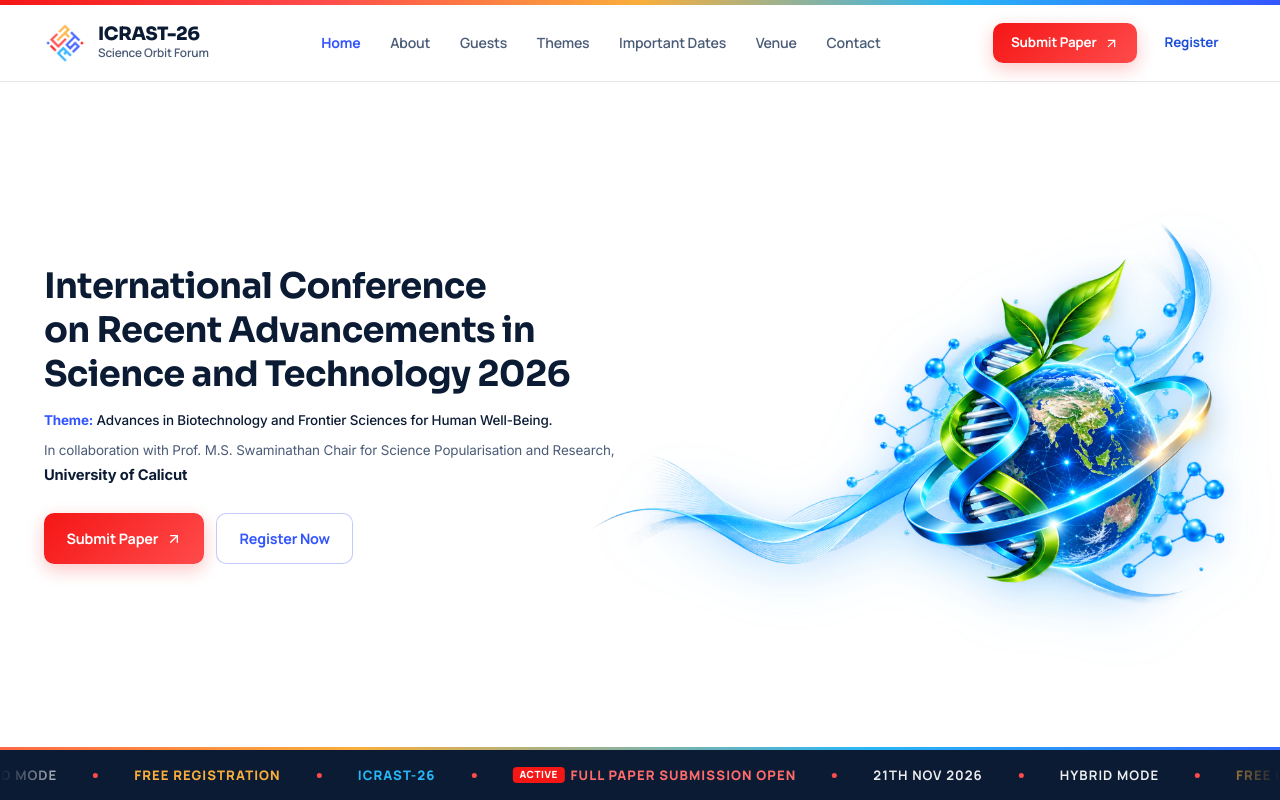
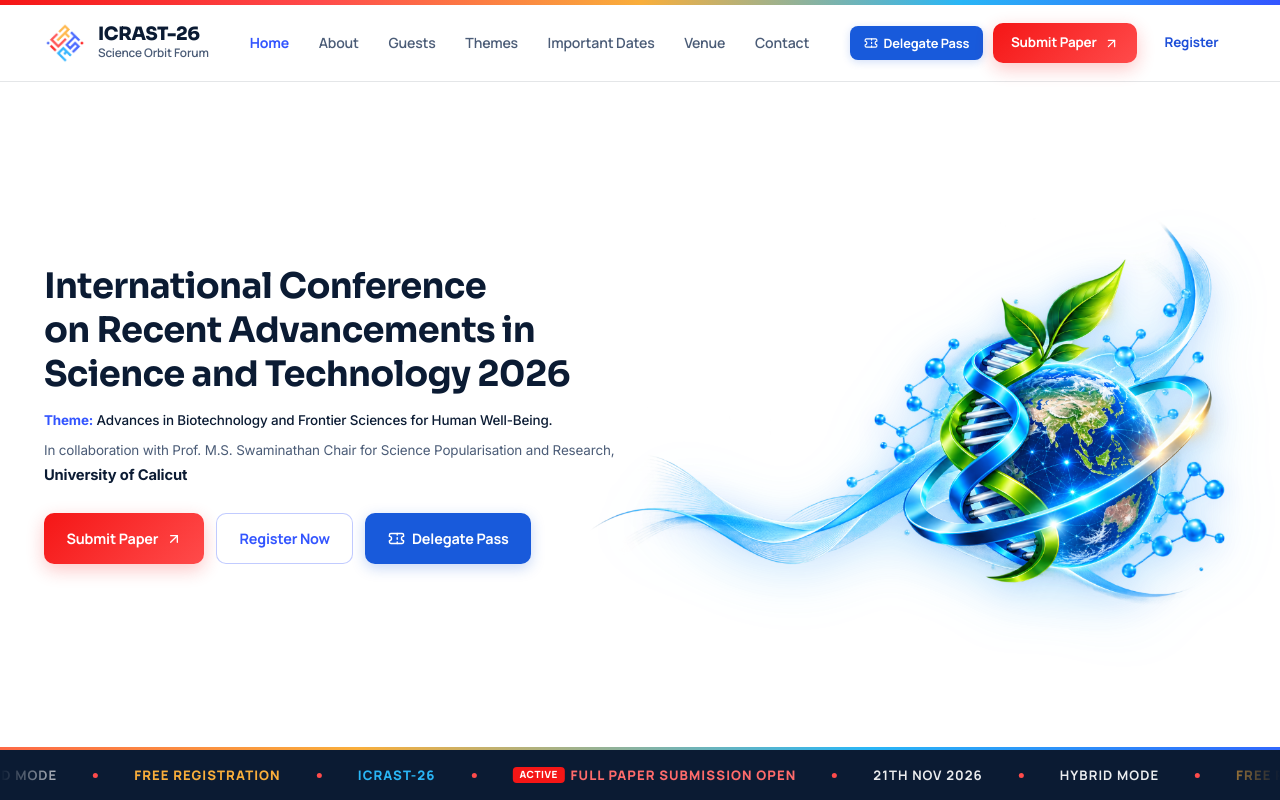
Before and after one commit to shuaib5948/scienceorbitforum, a React (Vite) app: page /icrast in a window 1280 px wide. Shown: the top 800 px of the page. Built offline with nearby package versions, Linux system fonts and the light colour scheme; no server answers.

Commit message:
feat(icrast): add delegate pass route buttons across header, mobile menu, and homepage hero

```diff
--- a/src/components/icrast/IcrastLayout.tsx
+++ b/src/components/icrast/IcrastLayout.tsx
@@ -1,6 +1,6 @@
 import { useState, useEffect, type ReactNode } from 'react';
 import { Link, useLocation } from '@tanstack/react-router';
-import { ArrowUpRight, Mail, MapPin, Phone, Menu, X } from 'lucide-react';
+import { ArrowUpRight, Mail, MapPin, Phone, Menu, X, Ticket } from 'lucide-react';
 
 /**
  * Direct Google Forms links for Submit Abstract and Register Free.
@@ -61,6 +61,7 @@ export function IcrastLayout({ children }: IcrastLayoutProps) {
   const submitPath = isSubdomain ? '/submit' : '/icrast/submit';
   const registerPath = isSubdomain ? '/register' : '/icrast/register';
   const fullPaperPath = isSubdomain ? '/full-paper' : '/icrast/full-paper';
+  const delegatePath = isSubdomain ? '/delegate' : '/icrast/delegate';
 
   return (
     <div className="icrast-portal">
@@ -123,6 +124,27 @@ export function IcrastLayout({ children }: IcrastLayoutProps) {
 
           {/* Primary Action Buttons on Desktop */}
           <div className="icrast-topbar__actions">
+            <Link
+              to={delegatePath}
+              className="icrast-btn"
+              style={{
+                backgroundColor: '#185ADB',
+                color: '#ffffff',
+                border: 'none',
+                padding: '0.42rem 0.85rem',
+                borderRadius: '8px',
+                fontSize: '0.8rem',
+                fontWeight: 700,
+                display: 'inline-flex',
+                alignItems: 'center',
+                gap: '0.35rem',
+                boxShadow: '0 2px 8px rgba(24, 90, 219, 0.2)',
+                textDecoration: 'none',
+              }}
+            >
+              <Ticket size={14} />
+              <span>Delegate Pass</span>
+            </Link>
             <Link
               to={fullPaperPath}
               className="icrast-btn icrast-btn--primary"
@@ -208,6 +230,26 @@ export function IcrastLayout({ children }: IcrastLayoutProps) {
 
               {/* Action buttons placed inside the hamburger menu */}
               <div className="icrast-mobile-menu__action">
+                <Link
+                  to={delegatePath}
+                  onClick={() => setMobileMenuOpen(false)}
+                  className="icrast-btn icrast-mobile-menu__btn"
+                  style={{
+                    backgroundColor: '#185ADB',
+                    color: '#ffffff',
+                    border: 'none',
+                    display: 'flex',
+                    alignItems: 'center',
+                    justifyContent: 'center',
+                    gap: '0.45rem',
+                    fontWeight: 700,
+                    marginBottom: '0.5rem',
+                    textDecoration: 'none',
+                  }}
+                >
+                  <Ticket size={16} />
+                  <span>Open Delegate Pass (Badge)</span>
+                </Link>
                 <Link
                   to={fullPaperPath}
                   onClick={() => setMobileMenuOpen(false)}
--- a/src/pages/IcrastPortalPage.tsx
+++ b/src/pages/IcrastPortalPage.tsx
@@ -12,6 +12,7 @@ import {
   Presentation,
   CheckCircle2,
   Users,
+  Ticket,
 } from 'lucide-react';
 
 const RESEARCH_THEMES = [
@@ -189,7 +190,7 @@ export default function IcrastPortalPage() {
                 </p>
 
                 {/* 3. Action Buttons */}
-                <div className="icrast-hero__ctas">
+                <div className="icrast-hero__ctas" style={{ flexWrap: 'wrap' }}>
                   <Link
                     to="/icrast/full-paper"
                     className="icrast-btn icrast-btn--red icrast-btn--lg"
@@ -202,6 +203,24 @@ export default function IcrastPortalPage() {
                     className="icrast-btn icrast-btn--outline-blue icrast-btn--lg"
                   >
                     <span>Register Now</span>
+                  </Link>
+                  <Link
+                    to="/icrast/delegate"
+                    className="icrast-btn icrast-btn--lg"
+                    style={{
+                      backgroundColor: '#185ADB',
+                      color: '#ffffff',
+                      border: 'none',
+                      display: 'inline-flex',
+                      alignItems: 'center',
+                      gap: '0.45rem',
+                      fontWeight: 700,
+                      boxShadow: '0 4px 14px rgba(24, 90, 219, 0.25)',
+                      textDecoration: 'none',
+                    }}
+                  >
+                    <Ticket size={17} />
+                    <span>Delegate Pass</span>
                   </Link>
                 </div>
               </div>
```
